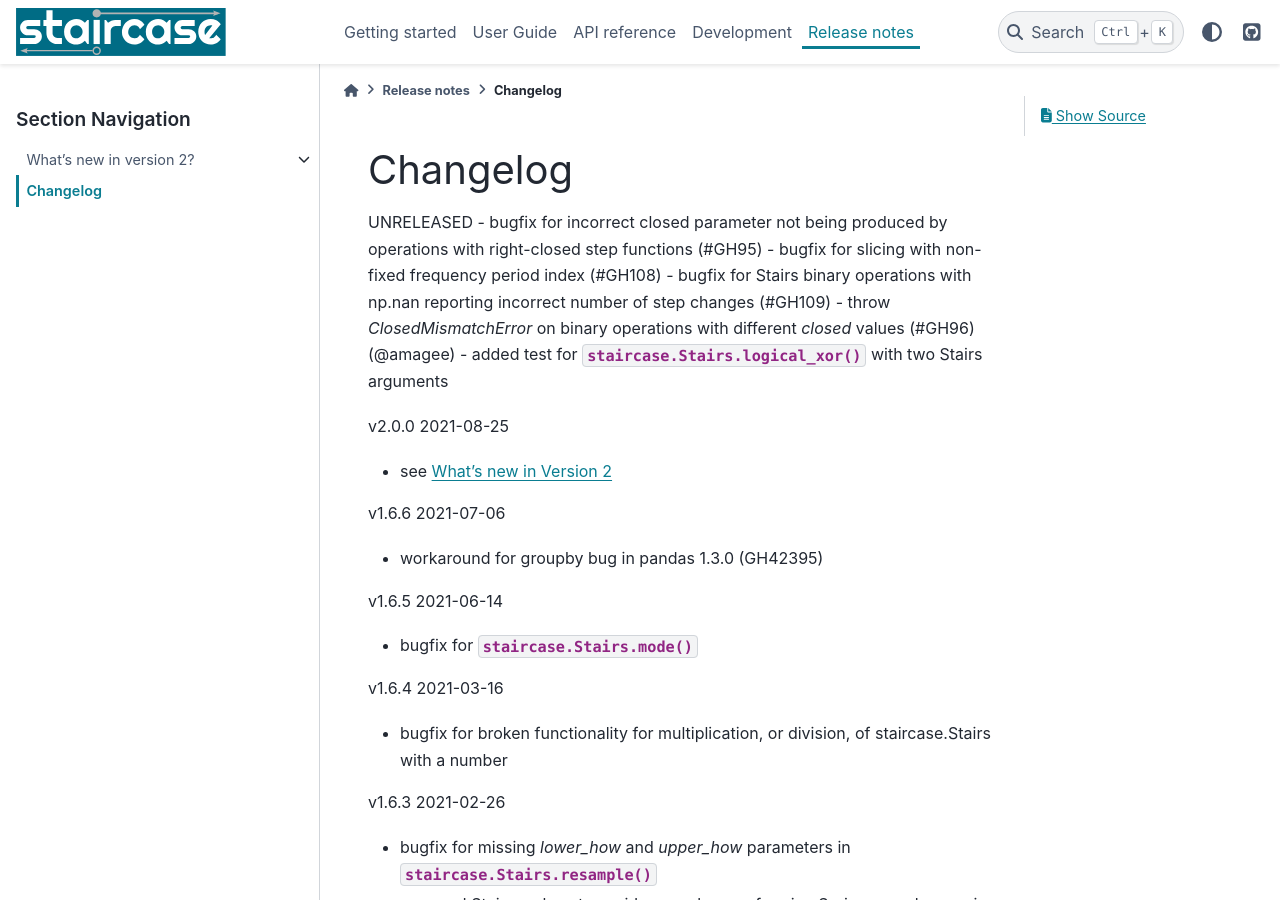
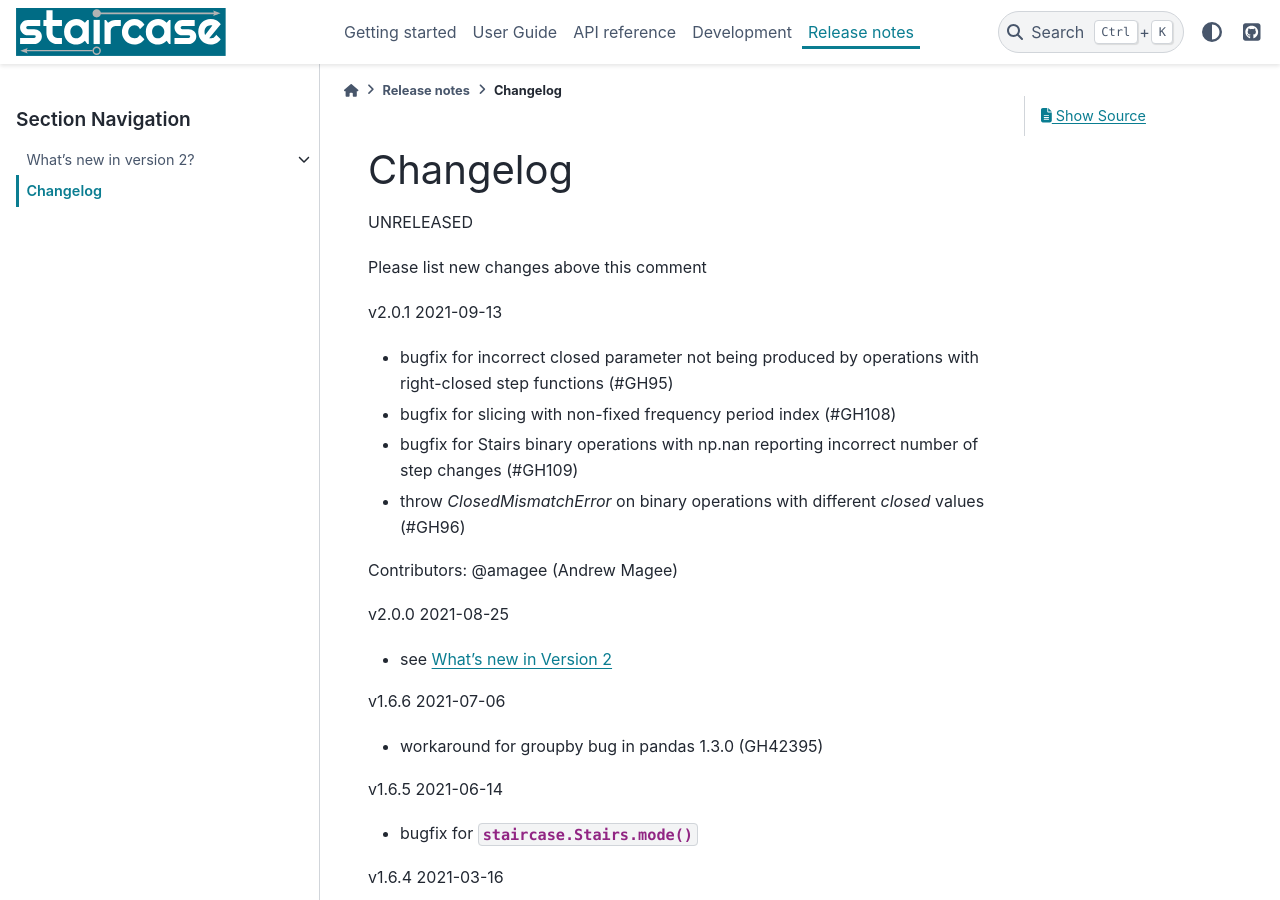
Before and after one commit to staircase-dev/staircase, a Sphinx documentation site: the page built from docs/release_notes/changelog.rst, in a window 1280 px wide and 900 px high. Built offline with Sphinx 7.4.7 and the PyData theme 0.15.4, drawn with Linux system fonts in a browser that asks for light colours; pages that are not in the unit, such as notebooks, are missing from menus.

Commit message:
CHANGELOG UPDATE

```diff
--- a/docs/release_notes/changelog.rst
+++ b/docs/release_notes/changelog.rst
@@ -6,11 +6,18 @@ Changelog
 =========
 
 UNRELEASED
+
+
+Please list new changes above this comment
+
+
+v2.0.1 2021-09-13
+
 - bugfix for incorrect closed parameter not being produced by operations with right-closed step functions (#GH95)
 - bugfix for slicing with non-fixed frequency period index (#GH108)
 - bugfix for Stairs binary operations with np.nan reporting incorrect number of step changes (#GH109)
-- throw `ClosedMismatchError` on binary operations with different `closed` values (#GH96) (@amagee)
-- added test for :meth:`staircase.Stairs.logical_xor` with two Stairs arguments
+- throw `ClosedMismatchError` on binary operations with different `closed` values (#GH96)
+Contributors: @amagee (Andrew Magee)
 
 
 v2.0.0 2021-08-25
```
